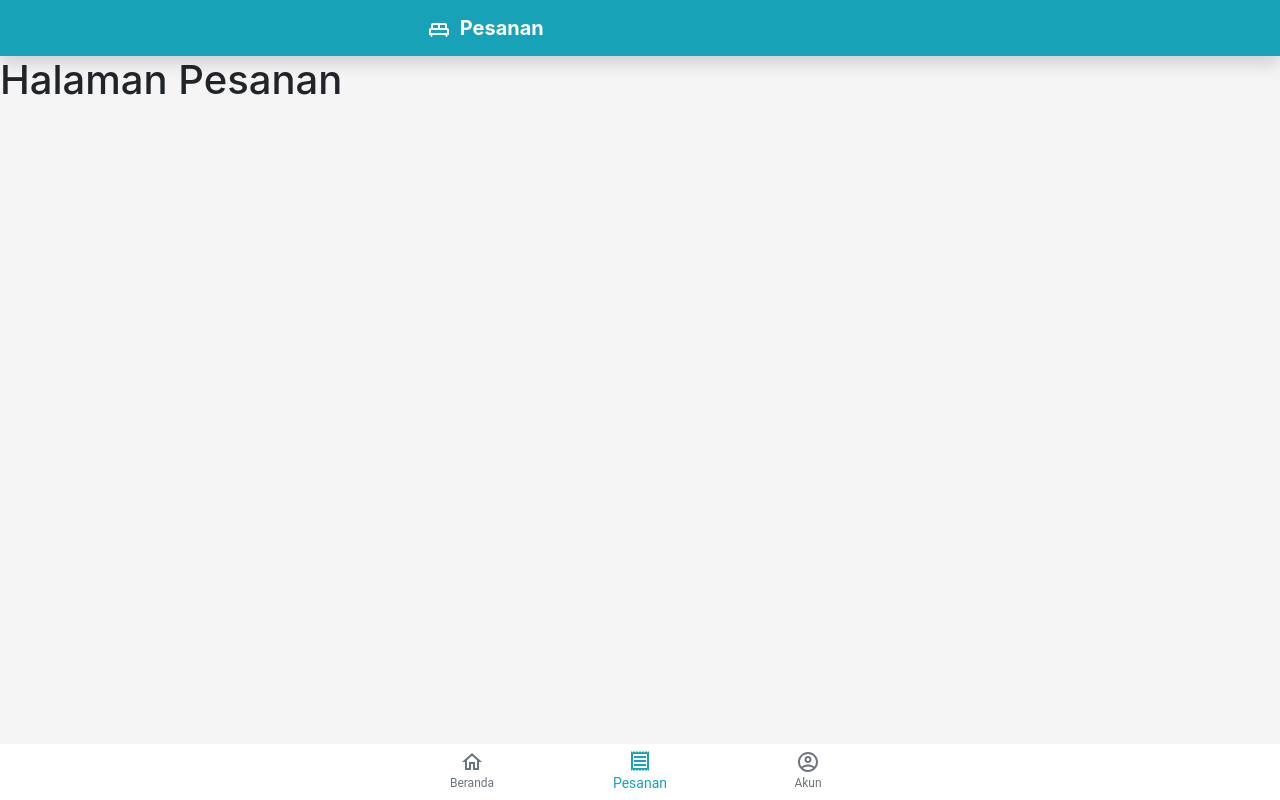
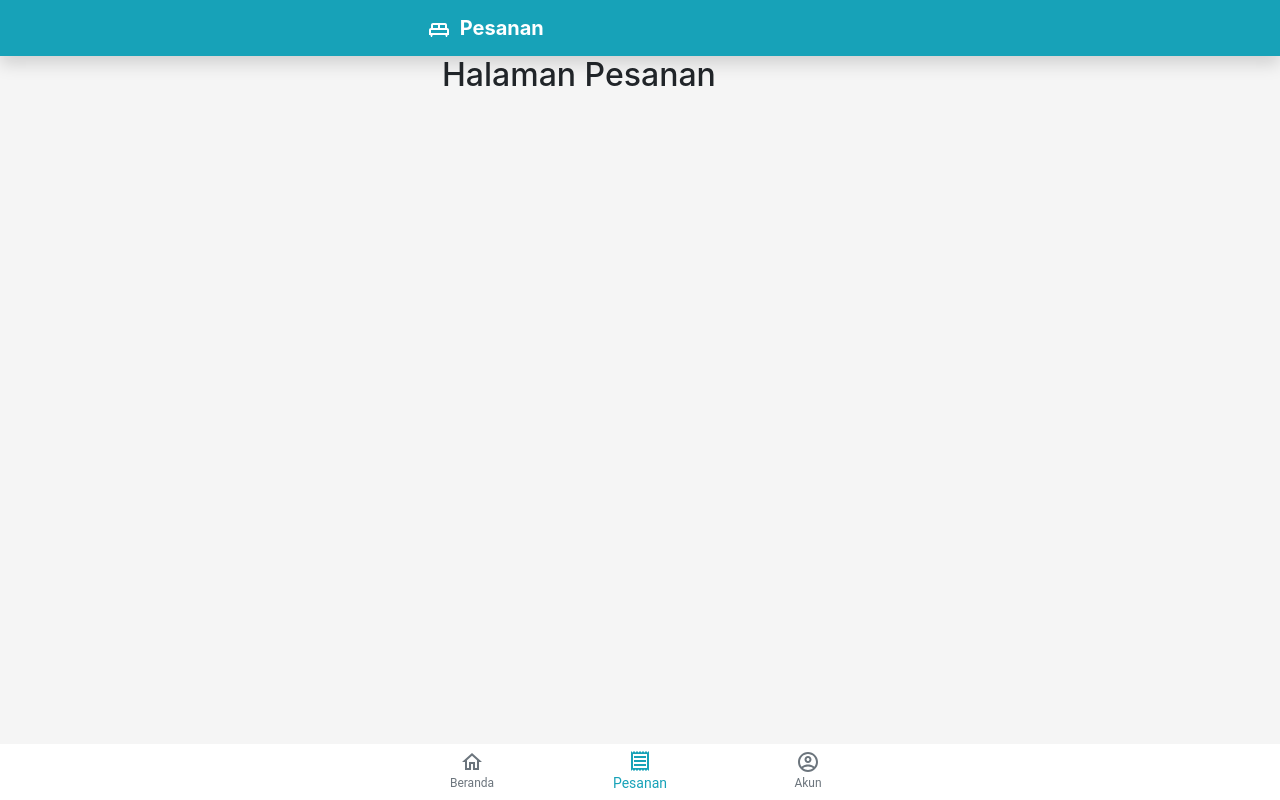
Before and after one commit to audeta35/dev-cuci-sofa, a Next.js app: page /pesanan in a window 1280 px wide. Built offline with nearby package versions, Linux system fonts and the light colour scheme.

Commit message:
Pages : modifikasi halaman

```diff
--- a/Component/Services.js
+++ b/Component/Services.js
@@ -15,7 +15,7 @@ const Services = (props) => {
                     <i style={{ textDecoration: "line-through" }}>Rp.45.000</i>
                 </span>
 
-                <Button color="info" className="stretched-link" outline>Rp.30.000</Button>
+                <Button color="info" className="stretched-link" size="sm" outline>Rp.30.000</Button>
 
             </Card>
         </Fragment>
--- a/pages/pesanan.jsx
+++ b/pages/pesanan.jsx
@@ -1,6 +1,7 @@
 import React, { Component, Fragment } from 'react';
 import { withRouter } from 'next/router';
 import Navbars from '../Component/Navbars';
+import { Container } from '@material-ui/core';
 
 class Pesanan extends Component {
 
@@ -24,7 +25,10 @@ class Pesanan extends Component {
 
             <Fragment>
                 <Navbars navbrand="Pesanan" />
-                <h1>Halaman Pesanan</h1>
+
+                <Container maxWidth="xs">
+                     <h2>Halaman Pesanan</h2>
+                </Container>
             </Fragment>
         )
     }
```
